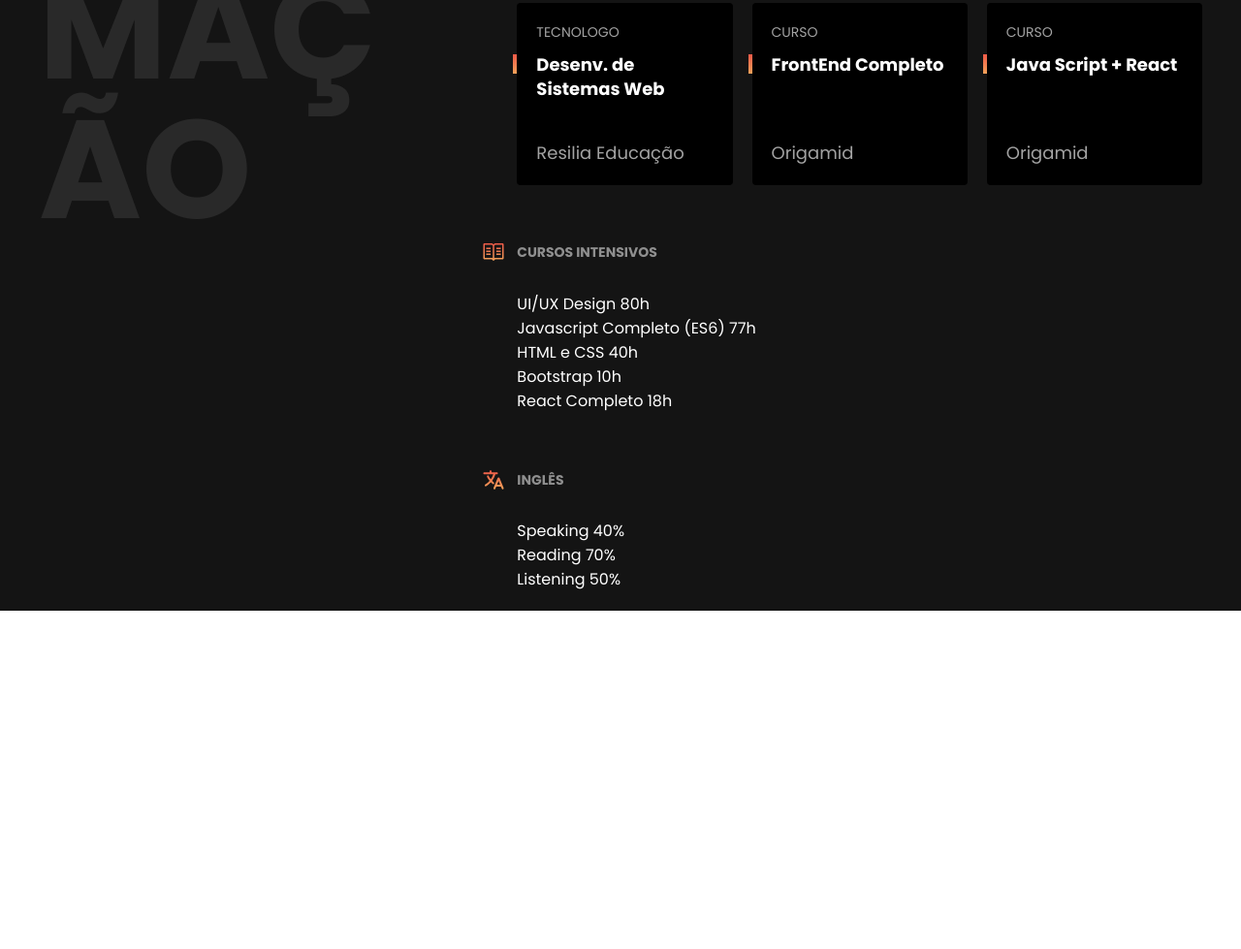
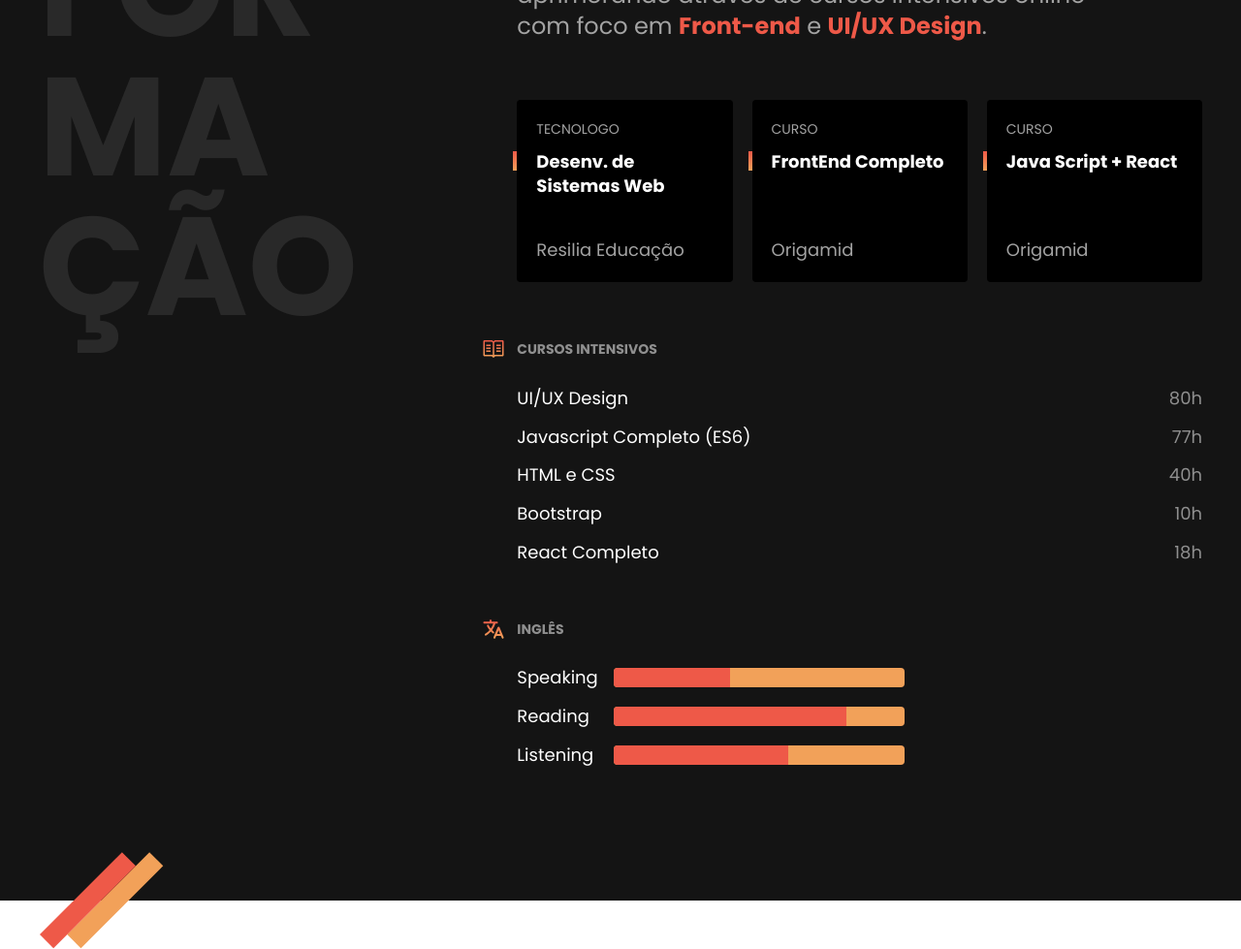
Before and after one commit to felipejesus-front/felipejesus-front.github.io, a plain HTML site: page index.html in a window 1280 px wide. Shown: the part 1693-2672 px from the top of the page at 97% size. Before the commit the page ends 2323 px from the top, so only its background shows below. Drawn offline with Linux system fonts and the light colour scheme.

Commit message:
estilizando detalhes-curso e add nivel ingles

```diff
--- a/css/formacao.css
+++ b/css/formacao.css
@@ -5,12 +5,24 @@
 
 .formacao-container{
     max-width: 1200px;
-    padding: 40px 20px;
-    margin: 0 auto;padding: 20px;
+    padding: 120px 20px;
+    margin: 0 auto;
     border-radius: 4px;
     display: grid;
     grid-template-columns: 1fr 2fr;
-    gap: 140px
+    gap: 140px;
+    position: relative;
+}
+
+.formacao-container::after{
+    content: "";
+    display: block;
+    width: 130px;
+    height: 100px;
+    background: url(../img/detalhe.svg) no-repeat center ;
+    position: absolute;
+    bottom: -50px;
+    left: 20px;
 }
 
 .formacao-texto span{
@@ -106,3 +118,74 @@
 .idiomas-detalhe h3::before{
     background: url("../img/ingles.svg") no-repeat center center;
 }
+
+.formacao-extra li{
+    font-size: 1.125rem;
+    line-height: 1.1;
+    margin-bottom: 20px;
+}
+
+.formacao-extra span{
+    color: #8f8f8f;
+}
+
+
+.cursos-detalhe li{
+    display: flex;
+    justify-content: space-between;
+}
+
+.idiomas-detalhe li {
+    display: flex;
+    justify-content: space-between;
+    max-width: 400px;
+    margin-bottom: 20px;
+
+}
+
+/* estilização de niveis de ingles */
+
+.nivel-container{
+    background: #F2A159;
+    width: 300px;
+    border-radius: 4px;
+}
+
+.nivel-speaking{
+    background:#EE5948;
+    width: 40%;
+    border-radius: 4px 0 0 4px;
+}
+
+.nivel-reading{
+    background:#EE5948;
+    width: 80%;
+    border-radius: 4px 0 0 4px;
+}
+
+.nivel-listening{
+    background:#EE5948;
+    width: 60%;
+    border-radius: 4px 0 0 4px;
+}
+
+@media (max-width: 800px) {
+    .formacao-container{
+        grid-template-columns: 1fr;
+        padding: 60px 20px;
+        gap: 40px;
+    }
+    .formacao .subtitulo{
+        color: #fff;
+    }
+    .formacao-texto{
+        font-size: 1.25rem;
+    }
+    .formacao-extra h3::before{
+        position: static;
+        margin-bottom: 10px;
+    }
+    .nivel-container{
+        width: 200px;
+    }
+}
--- a/index.html
+++ b/index.html
@@ -82,7 +82,7 @@
 
     <section class="formacao" id="formacao">
         <div class="formacao-container">
-            <h2 class="subtitulo">Formação</h2>
+            <h2 class="subtitulo">Forma<br>ção</h2>
             <div>
                 <p class="formacao-texto">
                     Iniciei na área de programação através da <span>Resilia Educação</span>, porém estou sempre me aprimorando através de cursos intensivos online com foco em <span>Front-end</span> e <span>UI/UX Design</span>.
@@ -120,9 +120,9 @@
                     <div class="idiomas-detalhe">
                         <h3>Inglês</h3>
                         <ul>
-                            <li>Speaking <span>40%</span></li>
-                            <li>Reading <span>70%</span></li>
-                            <li>Listening <span>50%</span></li>
+                            <li>Speaking <div class="nivel-container"><div class="nivel-speaking"> </div></div></li>
+                            <li>Reading <div class="nivel-container"><div class="nivel-reading"> </div></div></li>
+                            <li>Listening <div class="nivel-container"><div class="nivel-listening"> </div></div></li>
                         </ul>
                     </div>
                 </div>
```
